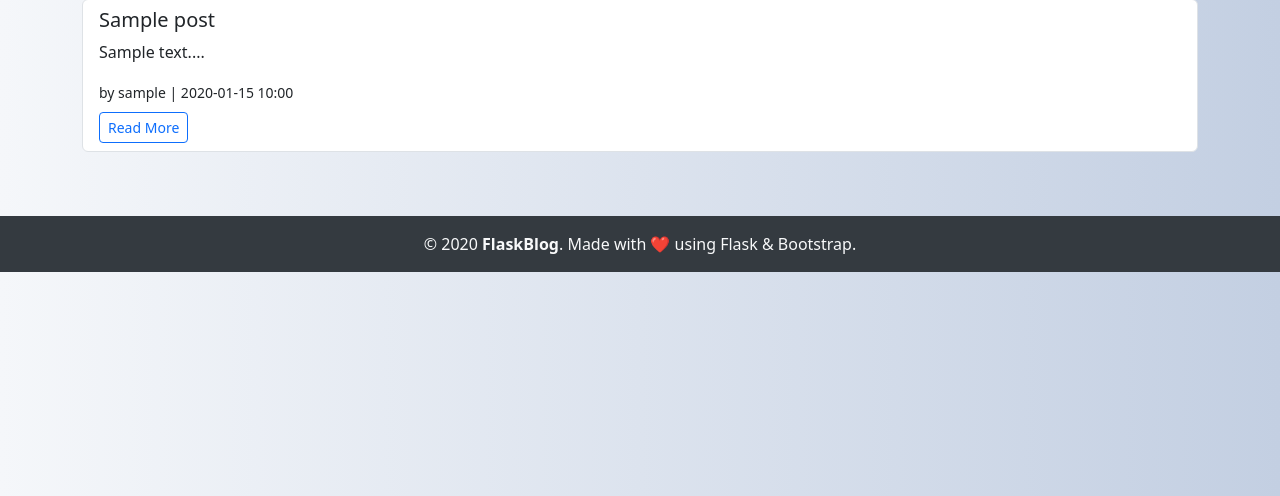
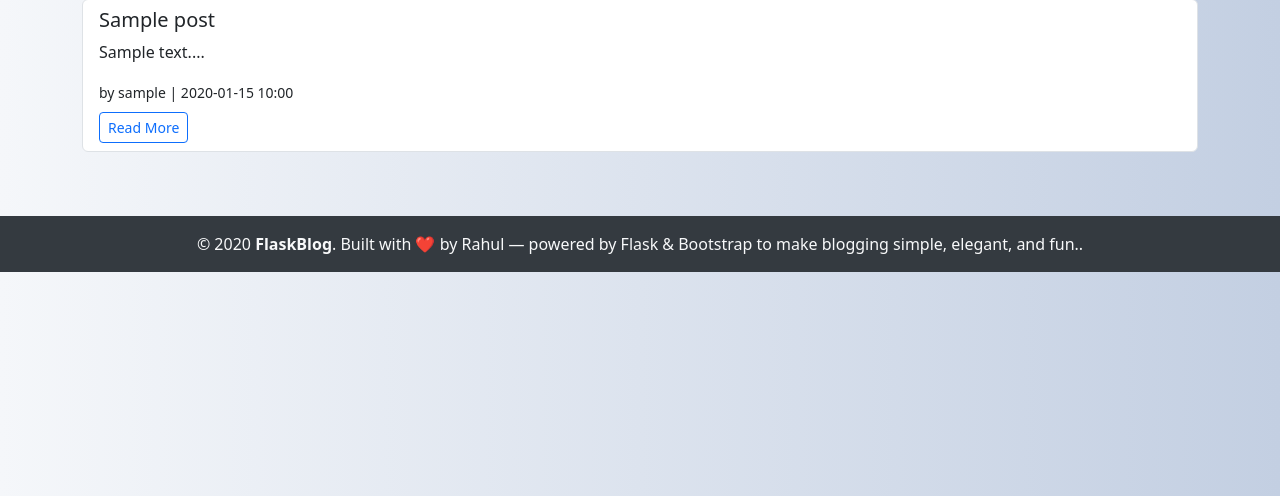
Before and after one commit to RahulPatil-Tech/Flask_Blog_Platform, a Python web app: template blog/app/templates/home.html in a window 1280 px wide. Shown: the part 143-639 px from the top of the page. Run offline with Jinja, Linux system fonts and the light colour scheme; the template is opened without the code that fills it: most values are stand-ins (such as "Sample title", 1, 10 or a date in 2020).

Commit message:
Update layout.html

```diff
--- a/blog/app/templates/layout.html
+++ b/blog/app/templates/layout.html
@@ -102,7 +102,7 @@
 <!-- Footer -->
 <footer class="text-light text-center py-3 mt-5">
     <div class="container">
-        &copy; {{ now().year }} <strong>FlaskBlog</strong>. Made with ❤️ using Flask & Bootstrap.
+        &copy; {{ now().year }} <strong>FlaskBlog</strong>. Built with ❤️ by Rahul — powered by Flask & Bootstrap to make blogging simple, elegant, and fun..
     </div>
 </footer>
 
```
